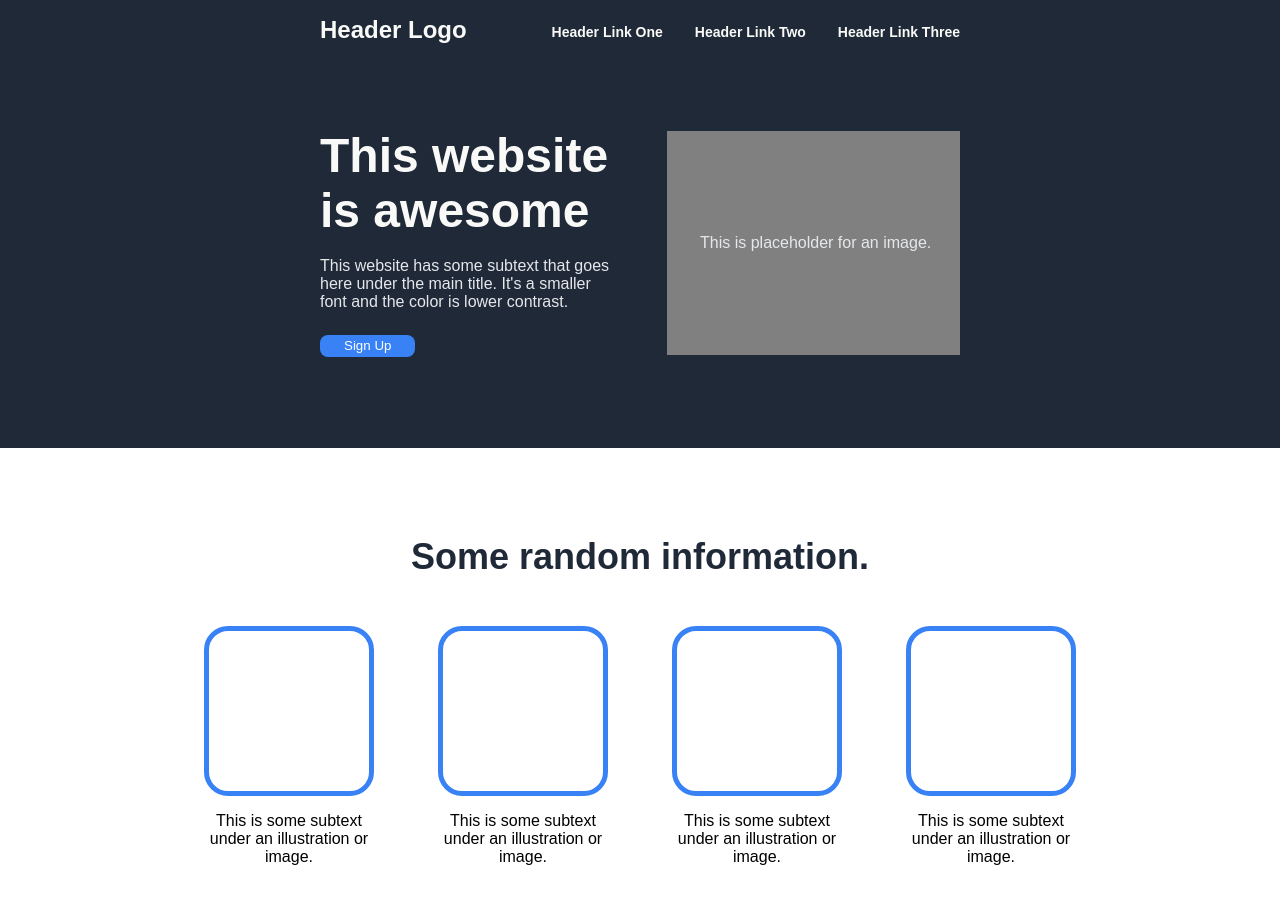
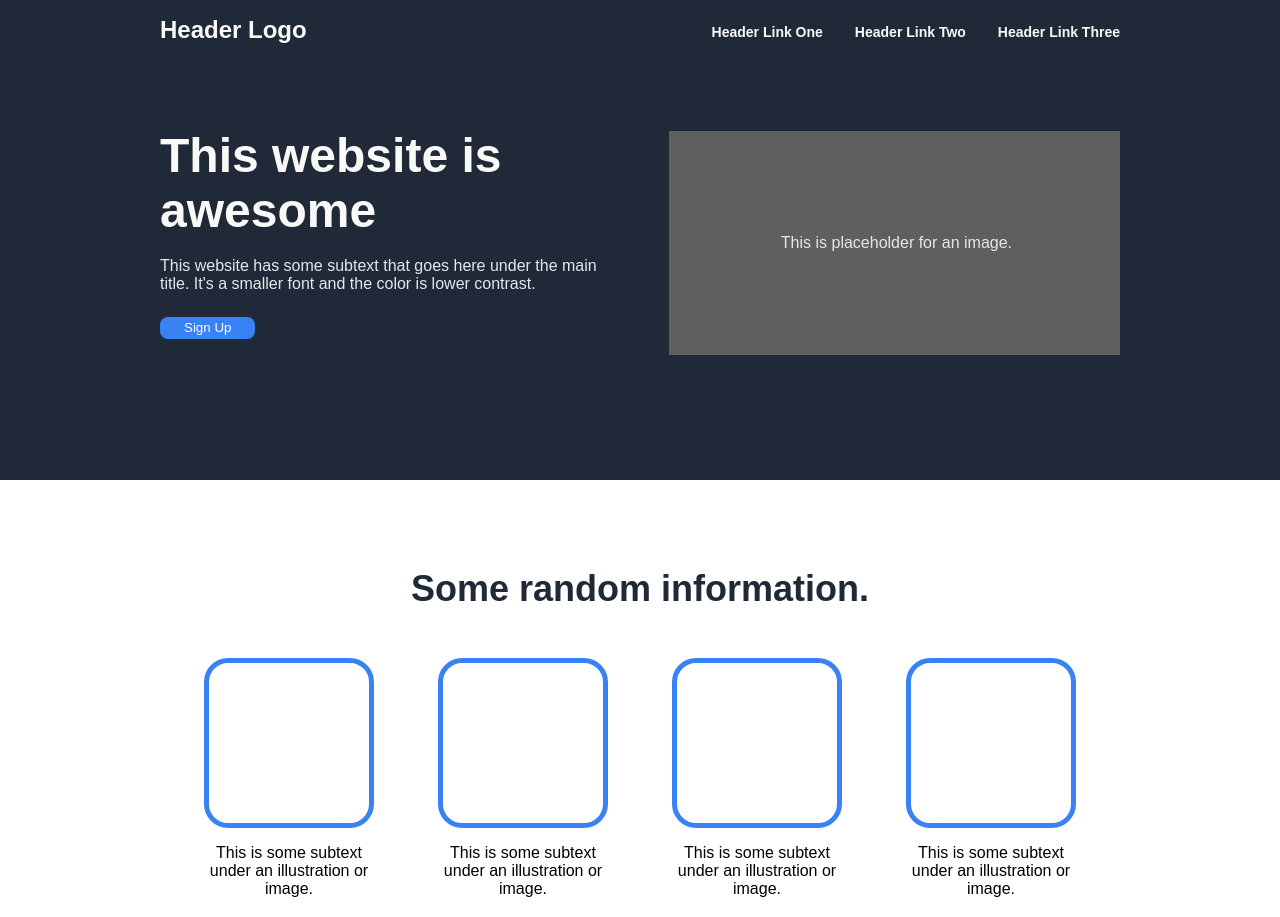
Before and after one commit to C-Teo/Odin-Landing-Page, a plain HTML site: page index.html in a window 1280 px wide. Shown: the top 917 px of the page. Drawn offline with Linux system fonts and the light colour scheme.

Commit message:
Height Responsive, Fills Entire Screen

```diff
--- a/style.css
+++ b/style.css
@@ -43,7 +43,7 @@ button {
     display: flex;
     justify-content: space-between;
     height: 5rem;
-    padding: 0 20rem;
+    padding: 0 10rem;
 }
 
 .links {
@@ -55,13 +55,13 @@ button {
     background-color: #1F2937;
     color: #E5E7EB;
     display: flex;
-    padding: 0 20rem;
-    height: 23rem;
+    padding: 0 10rem;
+    height: 25rem;
     gap: 3rem;
 }
 
 .image {
-    background-color: gray;
+    background-color: rgb(95, 95, 95);
     width: 50rem;
     height: 14rem;
     text-align: center;
@@ -76,6 +76,7 @@ button {
     text-align: center;
     align-items: center;
     margin: 4rem;
+    flex: 1;
 }
 
 .info h2 {
@@ -110,6 +111,7 @@ button {
 .quote {
     background-color: #E5E7EB;
     padding: 0 15vh;
+    flex: 1;
 }
 
 .quote-text {
@@ -125,6 +127,10 @@ button {
     text-align: end;
     font-weight: bold;
     font-size: 28px;
+}
+
+.popup {
+    flex: 1;
 }
 
 .popup-box {
```
